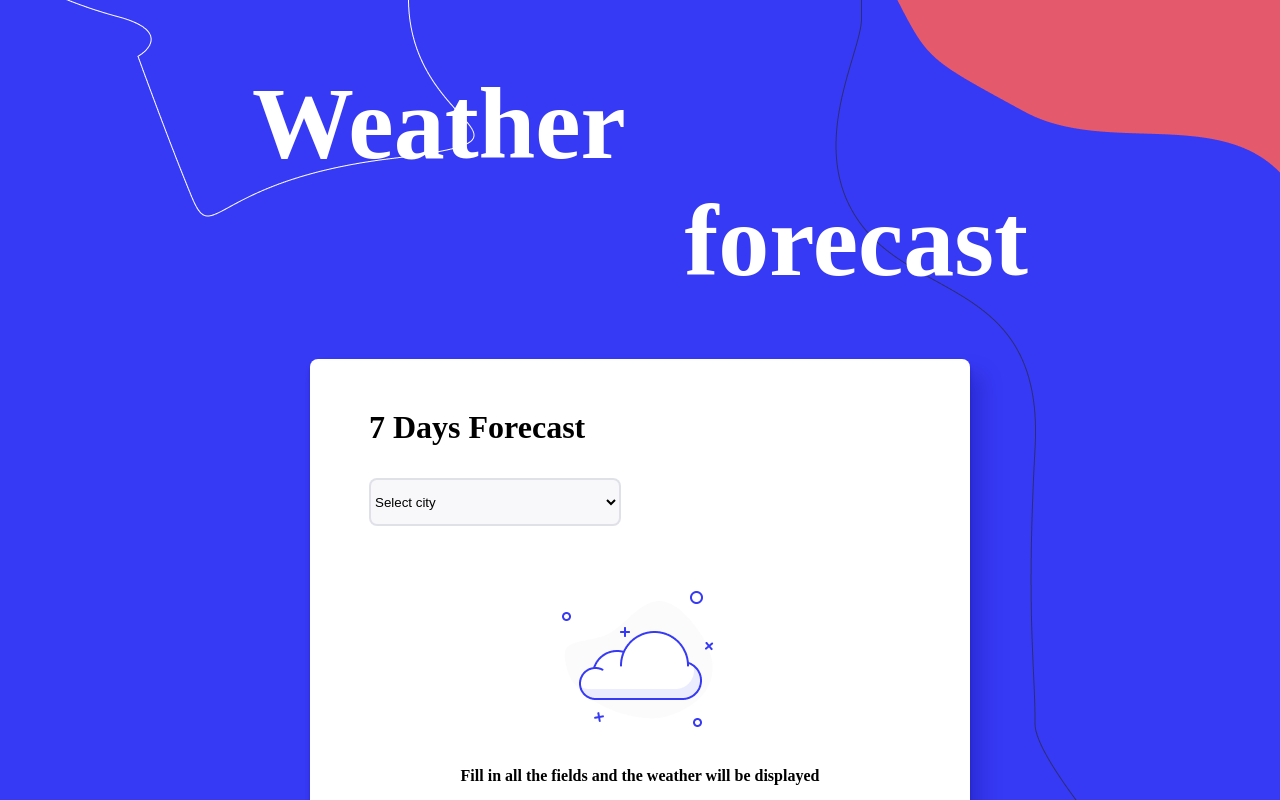
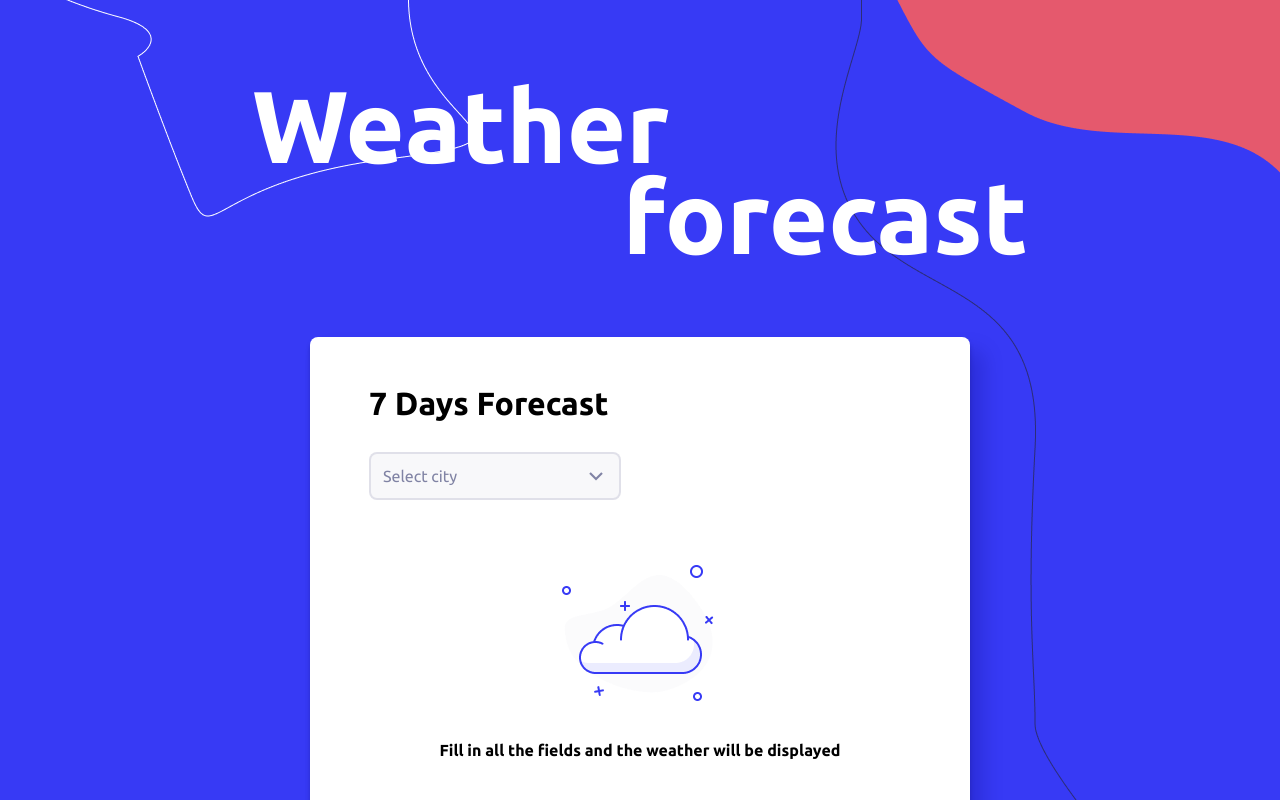
Before and after one commit to Mobidikt/weather-forecast, a React (Create React App) app: page / in a window 1280 px wide. Shown: the top 800 px of the page. Built offline with nearby package versions, Linux system fonts and the light colour scheme.

Commit message:
Make select like on layout

```diff
--- a/src/App.tsx
+++ b/src/App.tsx
@@ -1,8 +1,8 @@
 import React from 'react';
-import './App.css';
-import './assets/fonts/fonts.css';
 import Header from './components/Header/Header';
 import Main from './components/Main/Main';
+import './assets/fonts/fonts.css';
+import './App.css';
 
 function App() {
   return (
--- a/src/assets/fonts/fonts.css
+++ b/src/assets/fonts/fonts.css
@@ -3,12 +3,12 @@
     font-style: normal;
     font-weight: 700;
     font-display: swap;
-    src: url('./Ubuntu-Bold.ttf') format('ttf');
+    src: url('./Ubuntu-Bold.ttf') format('truetype');
   }
 
   @font-face {
     font-family: 'Ubuntu';
     font-style: normal;
     font-weight: normal;
-    src: url('./Ubuntu-Regular.ttf') format('ttf');
+    src: url('./Ubuntu-Regular.ttf') format('truetype');
   }
--- a/src/components/ForecastDay/ForecastDay.css
+++ b/src/components/ForecastDay/ForecastDay.css
@@ -1,7 +1,7 @@
 .forecast-day {
     min-height: 524px;
     width: 660px;
-    padding: 50px 58px 70px;
+    padding: 48px 58px 70px;
     box-sizing: border-box;
     background: #FFFFFF;
     box-shadow: 0px 4px 4px rgba(4, 5, 73, 0.25), 14px 14px 20px rgba(5, 6, 114, 0.2);
@@ -12,7 +12,7 @@
     font-style: normal;
     font-weight: 700;
     font-size: 32px;
-    margin: 0 0 32px;
+    margin: 0 0 30px;
 }
 .forecast-day__menu {
     display: flex;
--- a/src/components/ForecastDay/ForecastDay.tsx
+++ b/src/components/ForecastDay/ForecastDay.tsx
@@ -16,10 +16,7 @@ const ForecastDay: React.FC = () => {
     <div className='forecast-day'>
       <h2 className='forecast-day__title'>Forecast for a Date in the Past</h2>
       <div className='forecast-day__menu'>
-        <SelectCity
-          currentCity={indexCity}
-          handleCityChange={handleCityChange}
-        />
+        <SelectCity indexCity={indexCity} handleCityChange={handleCityChange} />
         <input
           className='input-forecast'
           type='date'
--- a/src/components/ForecastWeek/ForecastWeek.css
+++ b/src/components/ForecastWeek/ForecastWeek.css
@@ -1,7 +1,7 @@
 .forecast-week {
     min-height: 524px;
     width: 660px;
-    padding: 50px 59px 70px;
+    padding: 48px 59px 70px;
     box-sizing: border-box;
     background: #FFFFFF;
     box-shadow: 0px 4px 4px rgba(4, 5, 73, 0.25), 14px 14px 20px rgba(5, 6, 114, 0.2);
@@ -12,7 +12,7 @@
     font-style: normal;
     font-weight: 700;
     font-size: 32px;
-    margin: 0 0 32px;
+    margin: 0 0 30px;
 }
 .forecast-week__menu {
     display: flex;
--- a/src/components/ForecastWeek/ForecastWeek.tsx
+++ b/src/components/ForecastWeek/ForecastWeek.tsx
@@ -29,17 +29,14 @@ const ForecastWeek: React.FC = () => {
     }
   }, [indexCity]);
 
-  const handleCityChange = useCallback((e: any) => {
-    setIndexCity(e.target.value);
+  const handleCityChange = useCallback((index: number) => {
+    setIndexCity(index);
   }, []);
   return (
     <div className='forecast-week'>
       <h2 className='forecast-week__title'>7 Days Forecast</h2>
       <div className='forecast-week__menu'>
-        <SelectCity
-          currentCity={indexCity}
-          handleCityChange={handleCityChange}
-        />
+        <SelectCity indexCity={indexCity} handleCityChange={handleCityChange} />
       </div>
       {forecastWeek.length > 0 ? (
         <Slider forecastWeek={forecastWeek} />
--- a/src/components/Header/Header.scss
+++ b/src/components/Header/Header.scss
@@ -1,25 +1,32 @@
 .header {
-    margin: 0 auto 60px;
+    margin: 0 auto 62px;
     width: 100%;
-    padding-top: 65px;
+    padding-top: 67px;
     &__seo-title {
         display: none;
     }
     &__title {
-        font-family: "Ubuntu";
+        position: relative;
+        font-family: Ubuntu;
         font-style: normal;
         font-weight: 700;
         font-size: 102px;
-        min-height: 212px;
+        height: 208px;
         max-width: 776px;
         margin: 0 auto;
         display: flex;
         flex-direction: column;
         color: #FFFFFF;
         &_left-up {
+            position: absolute;
+            top: 0;
+            left: 0;
             text-align: left;
         }
         &_right-down {
+            position: absolute;
+            right: 0;
+            bottom: 0;
             text-align: right;
         }
     }
--- a/src/components/SelectCity/SelectCity.scss
+++ b/src/components/SelectCity/SelectCity.scss
@@ -1,17 +1,90 @@
 .select-city {
+    position: relative;
     width: 252px;
     height: 48px;
+    font-family: Ubuntu;
+    font-style: normal;
+    font-weight: normal;
+    font-size: 16px;
+    line-height: 24px;
     box-sizing: border-box;
+    padding: 10px 12px;
     background: rgba(128, 131, 164, 0.06);
     border: 2px solid rgba(128, 131, 164, 0.2);
     border-radius: 8px;
     cursor: pointer;
     outline: none;
-
+    color: #2C2D76;
+    &__default{
+        color: #8083A4;
+    }
     &:hover{
         border: 2px solid #8083A4;
     }
-    &:focus {
-        border: 2px solid #373AF5;
+    &::after {
+        content: url(../../assets/image/icons/select.png);
+        position: absolute;
+        right: 16px;
+        top: 9px;
+    }
+    &_focus::after{
+        transform: rotate(180deg);
+    }
+    &__option{
+        height: 36px;
+        padding: 12px 16px;
+        font-size: 16px;
+        color: #2C2D76;
     }
 }
+
+
+.options{
+    width: 100%;
+    position: absolute;
+    z-index: 10;
+    left: -2px;
+    top:48px;
+    display: block;
+    background-color: transparent;
+
+    &__wrapper {
+        margin-top: 10px;
+        padding: 3px;
+        max-height: 160px;
+        overflow-y: auto;
+        display: flex;
+        flex-direction: column;
+        background: #FFFFFF;
+        border: 2px solid rgba(128, 131, 164, 0.06);
+        box-sizing: border-box;
+        box-shadow: 0px 2px 4px rgba(4, 5, 73, 0.16), 14px 14px 20px rgba(5, 6, 114, 0.08);
+        border-radius: 8px;
+    }
+}
+.option{
+    padding: 6px 10px;
+    margin-bottom: 6px;
+    border-radius: 8px;
+    font-family: Ubuntu;
+    font-style: normal;
+    font-weight: normal;
+    font-size: 16px;
+    line-height: 24px;
+    color: #2C2D76;
+    cursor: pointer;
+    &:hover{
+        background: rgba(128, 131, 164, 0.06);
+    }
+}
+.options_hidden {
+    display: none;
+}
+.select-city__option{
+    display: none;
+}
+.select-city__label {
+    display: block;
+    cursor: pointer;
+    width: 100%;
+}
--- a/src/components/SelectCity/SelectCity.tsx
+++ b/src/components/SelectCity/SelectCity.tsx
@@ -1,30 +1,66 @@
-import React from 'react';
+import React, { useCallback, useState } from 'react';
 import { list_cities } from '../../config';
 import './SelectCity.scss';
 
 type SelectCityType = {
-  currentCity: number;
-  handleCityChange: (e: any) => void;
+  indexCity: number;
+  handleCityChange: (index: number) => void;
 };
 
 const SelectCity: React.FC<SelectCityType> = ({
-  currentCity,
+  indexCity,
   handleCityChange,
 }) => {
+  const [isOpenOptions, setIsOpenOptions] = useState<boolean>(false);
+  const openOptions = () => {
+    setIsOpenOptions(true);
+  };
+  const selectOption = (index: number) => {
+    setIsOpenOptions(false);
+    handleCityChange(index);
+  };
   return (
-    <select
-      className='select-city'
-      onChange={handleCityChange}
-      value={currentCity}>
-      <option value={-1} hidden>
-        Select city
-      </option>
-      {list_cities.map((city, i) => (
-        <option key={city.name} value={i}>
-          {city.name}
-        </option>
-      ))}
-    </select>
+    <div
+      className={`select-city ${indexCity < 0 ? 'select-city__default' : ''} ${
+        isOpenOptions ? 'select-city_focus' : ''
+      }`}
+      onClick={openOptions}
+      onMouseLeave={() => setIsOpenOptions(false)}>
+      <span>{indexCity < 0 ? 'Select city' : list_cities[indexCity].name}</span>
+      <div className={`options ${isOpenOptions ? '' : 'options_hidden'}`}>
+        <div className='options__wrapper'>
+          {list_cities.map((city, i) => (
+            <div className='option' key={city.name}>
+              <input
+                type='checkbox'
+                className='select-city__option'
+                value={i}
+                id={city.name}
+                onChange={() => {
+                  selectOption(i);
+                }}
+              />
+              <label className='select-city__label' htmlFor={city.name}>
+                {city.name}
+              </label>
+            </div>
+          ))}
+        </div>
+      </div>
+    </div>
+    // <select
+    //   className={`select-city ${indexCity < 0 ? 'select-city__default' : ''}`}
+    //   onChange={handleCityChange}
+    //   value={indexCity}>
+    //   <option value={-1} hidden>
+    //     Select city
+    //   </option>
+    //   {list_cities.map((city, i) => (
+    //     <option className='select-city__option' key={city.name} value={i}>
+    //       {city.name}
+    //     </option>
+    //   ))}
+    // </select>
   );
 };
 
```
Also changed, not shown: src/assets/image/icons/select.png (added), 1 other file (tests, documents, lock files or other folders).
